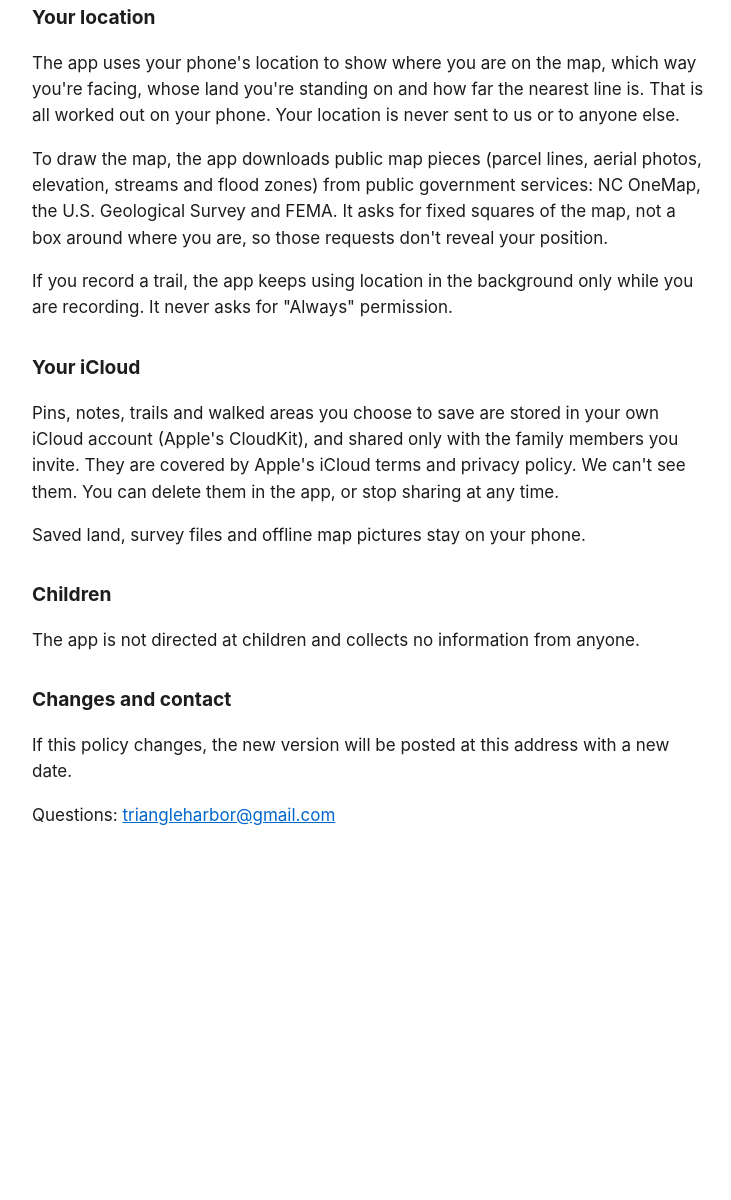
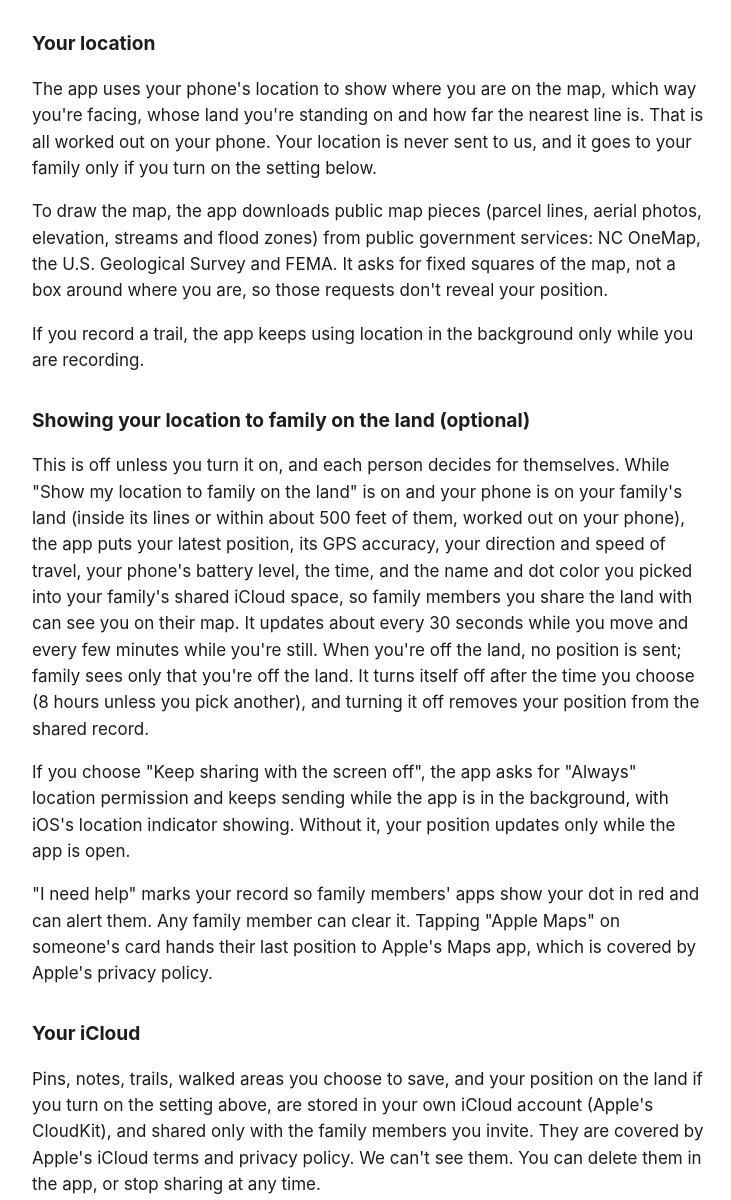
Before and after one commit to MikeAdamsNC/land-privacy, a plain HTML site: page index.html in a window 1280 px wide. Shown: the part 361-1561 px from the top of the page, without its empty margins (272-1003 px from the left). Before the commit the page ends 1221 px from the top, so only its background shows below. Drawn offline with Linux system fonts and the light colour scheme.

Commit message:
Privacy: optional family location on the land

```diff
--- a/index.html
+++ b/index.html
@@ -16,7 +16,7 @@
 </head>
 <body>
 <h1>Family Land Map: Privacy Policy</h1>
-<p class="date">Effective date: November 23, 2026</p>
+<p class="date">Effective date: November 23, 2026 (updated the same day for family location on the land)</p>
 
 <p>Family Land Map is a map of your family's land. It is made by one person for a family's own
 use. It has no accounts, no servers of its own, no ads and no tracking.</p>
@@ -28,16 +28,35 @@ receive your location, your pins, your notes or anything else you put in the app
 <h2>Your location</h2>
 <p>The app uses your phone's location to show where you are on the map, which way you're facing,
 whose land you're standing on and how far the nearest line is. That is all worked out on your
-phone. Your location is never sent to us or to anyone else.</p>
+phone. Your location is never sent to us, and it goes to your family only if you turn on the
+setting below.</p>
 <p>To draw the map, the app downloads public map pieces (parcel lines, aerial photos, elevation,
 streams and flood zones) from public government services: NC OneMap, the U.S. Geological Survey
 and FEMA. It asks for fixed squares of the map, not a box around where you are, so those
 requests don't reveal your position.</p>
 <p>If you record a trail, the app keeps using location in the background only while you are
-recording. It never asks for "Always" permission.</p>
+recording.</p>
+
+<h2>Showing your location to family on the land (optional)</h2>
+<p>This is off unless you turn it on, and each person decides for themselves. While "Show my
+location to family on the land" is on and your phone is on your family's land (inside its lines
+or within about 500 feet of them, worked out on your phone), the app puts your latest position,
+its GPS accuracy, your direction and speed of travel, your phone's battery level, the time, and
+the name and dot color you picked into your family's shared iCloud space, so family members you
+share the land with can see you on their map. It updates about every 30 seconds while you move
+and every few minutes while you're still. When you're off the land, no position is sent; family
+sees only that you're off the land. It turns itself off after the time you choose (8 hours unless
+you pick another), and turning it off removes your position from the shared record.</p>
+<p>If you choose "Keep sharing with the screen off", the app asks for "Always" location permission
+and keeps sending while the app is in the background, with iOS's location indicator showing.
+Without it, your position updates only while the app is open.</p>
+<p>"I need help" marks your record so family members' apps show your dot in red and can alert
+them. Any family member can clear it. Tapping "Apple Maps" on someone's card hands their last
+position to Apple's Maps app, which is covered by Apple's privacy policy.</p>
 
 <h2>Your iCloud</h2>
-<p>Pins, notes, trails and walked areas you choose to save are stored in your own iCloud account
+<p>Pins, notes, trails, walked areas you choose to save, and your position on the land if you turn
+on the setting above, are stored in your own iCloud account
 (Apple's CloudKit), and shared only with the family members you invite. They are covered by
 Apple's iCloud terms and privacy policy. We can't see them. You can delete them in the app, or
 stop sharing at any time.</p>
```
